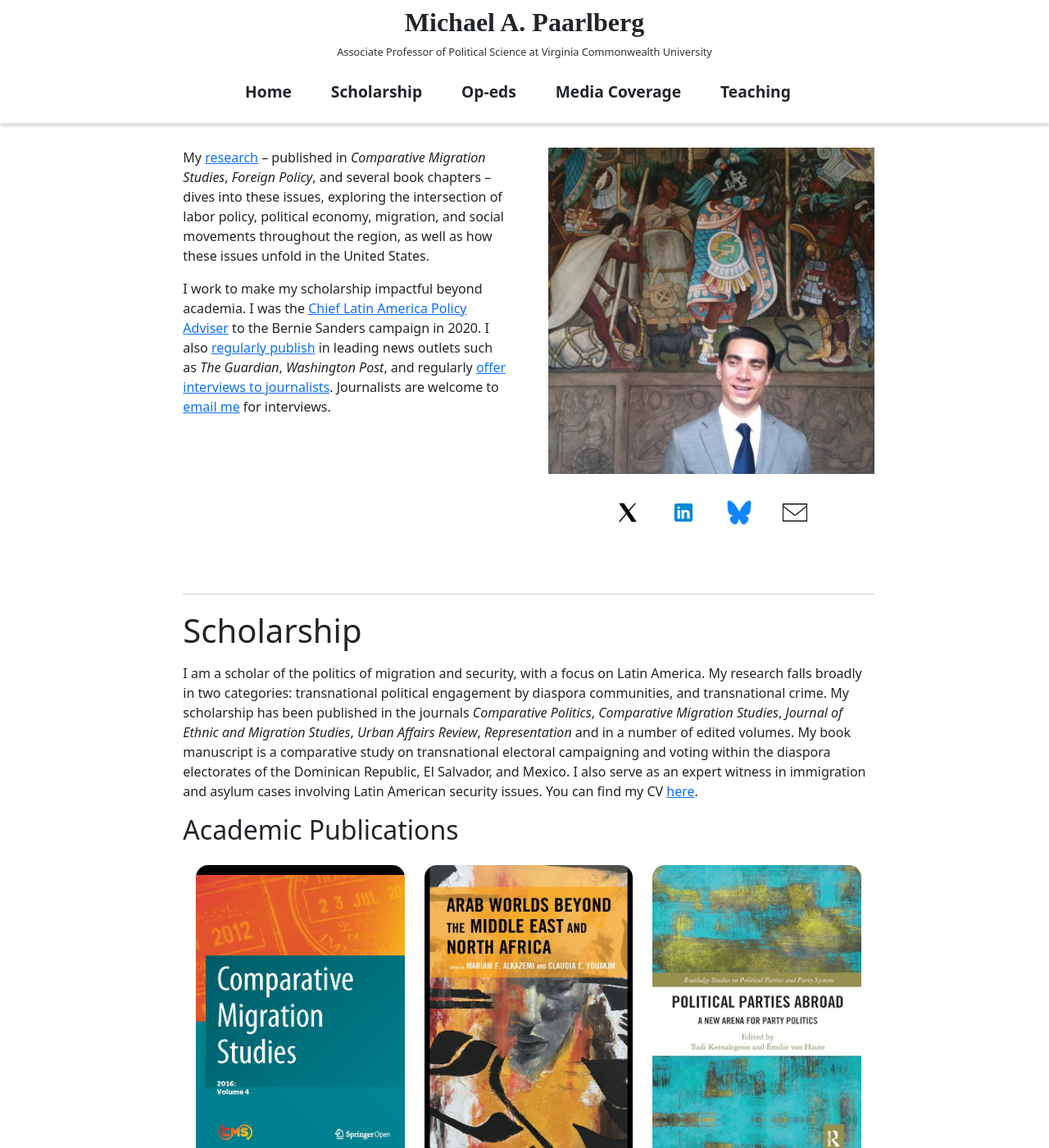
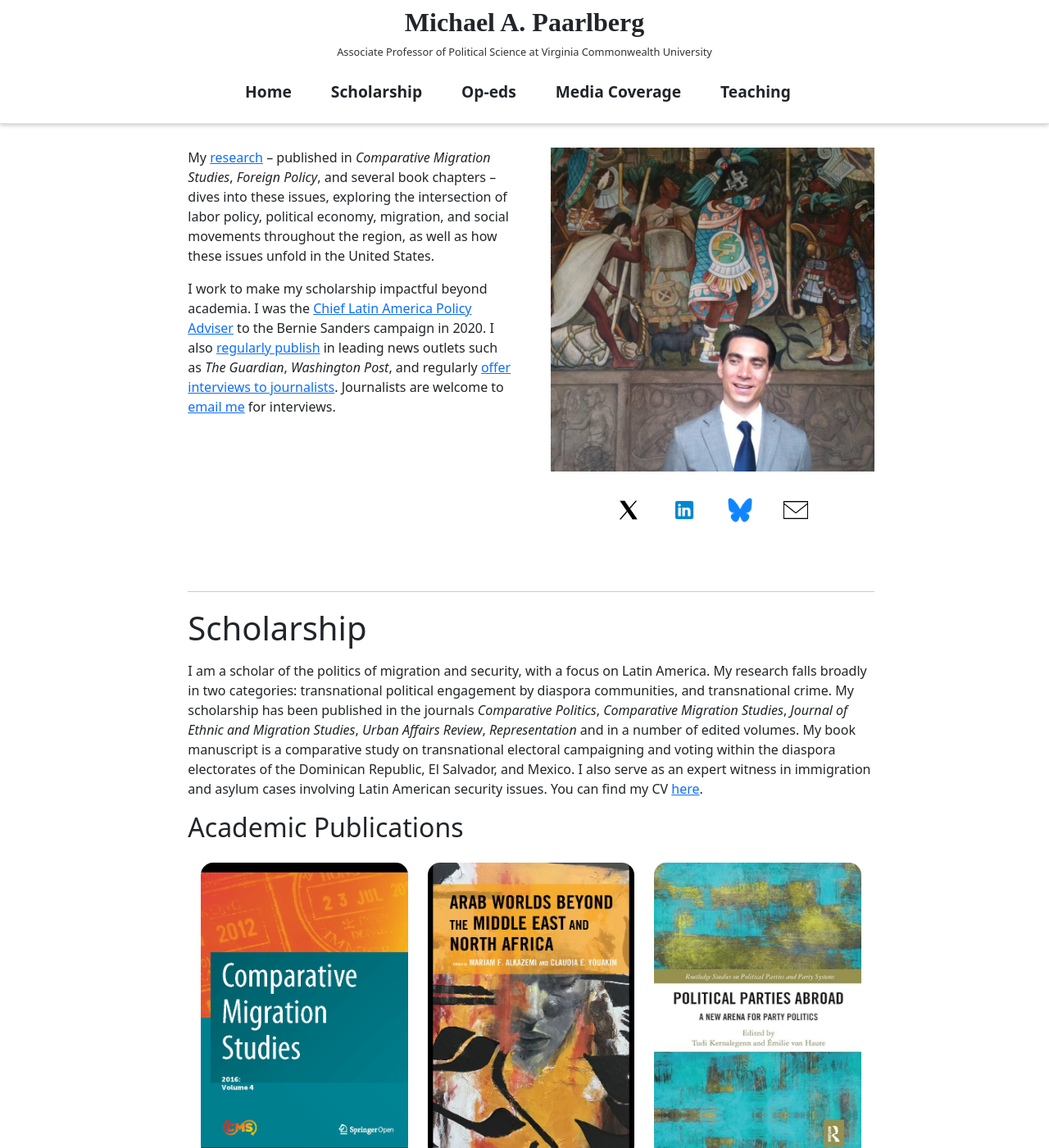
Before and after one commit to RelevantResearch/michael-paarlberg, a Jekyll site: the page built from _pages/home.md, in a window 1280 px wide and 1400 px high. Shown: the whole window at 82% size. Built offline with Jekyll 4.4.1, drawn with Linux system fonts in a browser that asks for light colours.

Commit message:
"margin"

```diff
--- a/_sass/_custom.scss
+++ b/_sass/_custom.scss
@@ -10,7 +10,7 @@ html {
   scroll-padding-top: 8rem;  /* Set the scroll offset to 80px */
 }
 .division{
-  padding-left: 10px;
+  padding-left: 1rem;
 }
 
 .division section {
```
